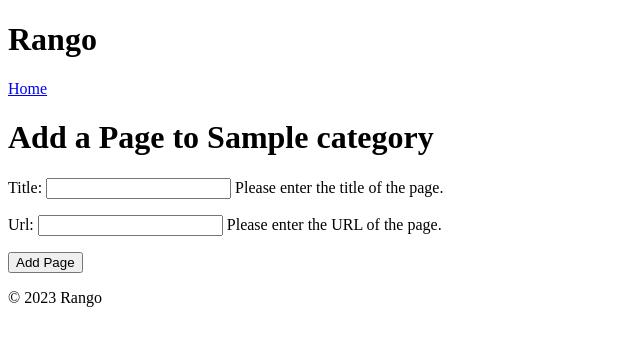
After one commit to gomenyukksenia/tango_with_django_project, a Django app: a page that uses tango_with_django_project/templates/rango/base.html in a window 1280 px wide. The commit adds this page. Shown: the top 346 px of the page, without its empty margins (0-640 px from the left). Run offline with Django 3.2, Linux system fonts and the light colour scheme; tables that the repository leaves empty hold one stand-in row (values such as "Sample post").

Commit message:
chapter 7

```diff
--- /dev/null
+++ b/tango_with_django_project/rango/forms.py
@@ -0,0 +1,44 @@
+from django import forms
+from rango.models import Page, Category
+
+class CategoryForm(forms.ModelForm):
+    name = forms.CharField(max_length=128,
+    help_text="Please enter the category name.")
+    views = forms.IntegerField(widget=forms.HiddenInput(), initial=0)
+    likes = forms.IntegerField(widget=forms.HiddenInput(), initial=0)
+    slug = forms.CharField(widget=forms.HiddenInput(), required=False)
+
+ # An inline class to provide additional information on the form.
+    class Meta:
+# Provide an association between the ModelForm and a model
+        model = Category
+        fields = ('name',)
+
+class PageForm(forms.ModelForm):
+    title = forms.CharField(max_length=128,
+    help_text="Please enter the title of the page.")
+    url = forms.URLField(max_length=200,
+    help_text="Please enter the URL of the page.")
+    views = forms.IntegerField(widget=forms.HiddenInput(), initial=0)
+
+    class Meta:
+# Provide an association between the ModelForm and a model
+        model = Page
+# What fields do we want to include in our form?
+# This way we don't need every field in the model present.
+# Some fields may allow NULL values; we may not want to include them.
+# Here, we are hiding the foreign key.
+# we can either exclude the category field from the form,
+        exclude = ('category',)
+# or specify the fields to include (don't include the category field).
+        #fields = ('title', 'url', 'views')
+
+    def clean(self):
+        cleaned_data = self.cleaned_data
+        url = cleaned_data.get('url')
+# If url is not empty and doesn't start with 'http://',
+# then prepend 'http://'.
+        if url and not url.startswith('http://'):
+            url = f'http://{url}'
+            cleaned_data['url'] = url
+        return cleaned_data
--- a/tango_with_django_project/rango/models.py
+++ b/tango_with_django_project/rango/models.py
@@ -20,6 +20,9 @@ class Category(models.Model):
             return self.name
 
 class Page(models.Model):
+    TITLE_MAX_LENGTH = 128
+    URL_MAX_LENGTH = 200
+
     category = models.ForeignKey(Category, on_delete=models.CASCADE)
     title = models.CharField(max_length=128)
     url = models.URLField()
--- a/tango_with_django_project/rango/urls.py
+++ b/tango_with_django_project/rango/urls.py
@@ -8,4 +8,6 @@ path('', views.index, name='index'),
 path('about/', views.about, name='about'),
 path('category/<slug:category_name_slug>/',
     views.show_category, name='show_category'),
+path('add_category/', views.add_category, name='add_category'),
+path('category/<slug:category_name_slug>/add_page/', views.add_page, name='add_page'),
 ]
--- a/tango_with_django_project/rango/views.py
+++ b/tango_with_django_project/rango/views.py
@@ -2,6 +2,10 @@ from django.shortcuts import render
 from django.http import HttpResponse
 from rango.models import Category
 from rango.models import Page
+from rango.forms import CategoryForm
+from django.shortcuts import redirect
+from rango.forms import PageForm
+from django.urls import reverse
 
 def index(request):
     context_dict = {
@@ -53,3 +57,57 @@ def show_category(request, category_name_slug):
         context_dict['pages'] = None
 # Go render the response and return it to the client.
     return render(request, 'rango/category.html', context=context_dict)
+
+def add_category(request):
+    form = CategoryForm()
+# A HTTP POST?
+    if request.method == 'POST':
+        form = CategoryForm(request.POST)
+# Have we been provided with a valid form?
+    if form.is_valid():
+# Save the new category to the database.
+        form.save(commit=True)
+# Now that the category is saved, we could confirm this.
+# For now, just redirect the user back to the index view.
+        return redirect('/rango/')
+
+    else:
+# The supplied form contained errors -
+# just print them to the terminal.
+        print(form.errors)
+# Will handle the bad form, new form, or no form supplied cases.
+# Render the form with error messages (if any).
+        return render(request, 'rango/add_category.html', {'form': form})
+
+
+def add_page(request, category_name_slug):
+    try:
+        category = Category.objects.get(slug=category_name_slug)
+    except Category.DoesNotExist:
+        category = None
+
+# You cannot add a page to a Category that does not exist...
+    if category is None:
+        return redirect('/rango/')
+
+    form = PageForm()
+
+    if request.method == 'POST':
+        form = PageForm(request.POST)
+
+        if form.is_valid():
+            if category:
+                page = form.save(commit=False)
+                page.category = category
+                page.views = 0
+                page.save()
+
+                return redirect(reverse('rango:show_category',
+                                        kwargs={'category_name_slug':
+                                                category_name_slug}))
+        else:
+            print(form.errors)
+    context_dict = {'form': form, 'category': category}
+    print(f"Category: {category}")
+    print(f"Form: {form}")
+    return render(request, 'rango/add_page.html', context=context_dict)
--- /dev/null
+++ b/tango_with_django_project/templates/rango/add_page.html
@@ -0,0 +1,14 @@
+{% extends 'rango/base.html' %}
+
+{% block title_block %}Add a Page{% endblock %}
+
+{% block body_block %}
+    <h1>Add a Page to {{ category.name }}</h1>
+
+    <form id="page_form" method="post" action="{% url 'rango:add_page' category.slug %}">
+        {% csrf_token %}
+        {{ form.as_p }}
+        <input type="submit" name="submit" value="Add Page">
+    </form>
+
+{% endblock %}
--- /dev/null
+++ b/tango_with_django_project/templates/rango/base.html
@@ -0,0 +1,28 @@
+<!DOCTYPE html>
+<html lang="en">
+<head>
+    <meta charset="UTF-8">
+    <meta name="viewport" content="width=device-width, initial-scale=1.0">
+    <title>{% block title_block %}Rango{% endblock %}</title>
+    <!-- Add your CSS and JavaScript links here -->
+</head>
+<body>
+    <header>
+        <h1>Rango</h1>
+        <nav>
+            <a href="{% url 'rango:index' %}">Home</a>
+            <!-- Add other navigation links here -->
+        </nav>
+    </header>
+
+    <main>
+        {% block body_block %}
+        <!-- Default content can go here -->
+        {% endblock %}
+    </main>
+
+    <footer>
+        <p>&copy; 2023 Rango</p>
+    </footer>
+</body>
+</html>
--- a/tango_with_django_project/templates/rango/index.html
+++ b/tango_with_django_project/templates/rango/index.html
@@ -47,6 +47,7 @@ hey there partner! <br />
 </div>
 
 <div>
+    <a href="/rango/add_category/">Add a New Category</a><br />
     <a href="/rango/about/">About</a><br />
     <img src="{% static 'images/rango.jpg' %}" alt="Picture of Rango" />
 </div>
```
Also changed, not shown: tango_with_django_project/templates/rango/add_category.html (added, +24 -0 lines), tango_with_django_project/templates/rango/category.html (+18 -0 lines).
